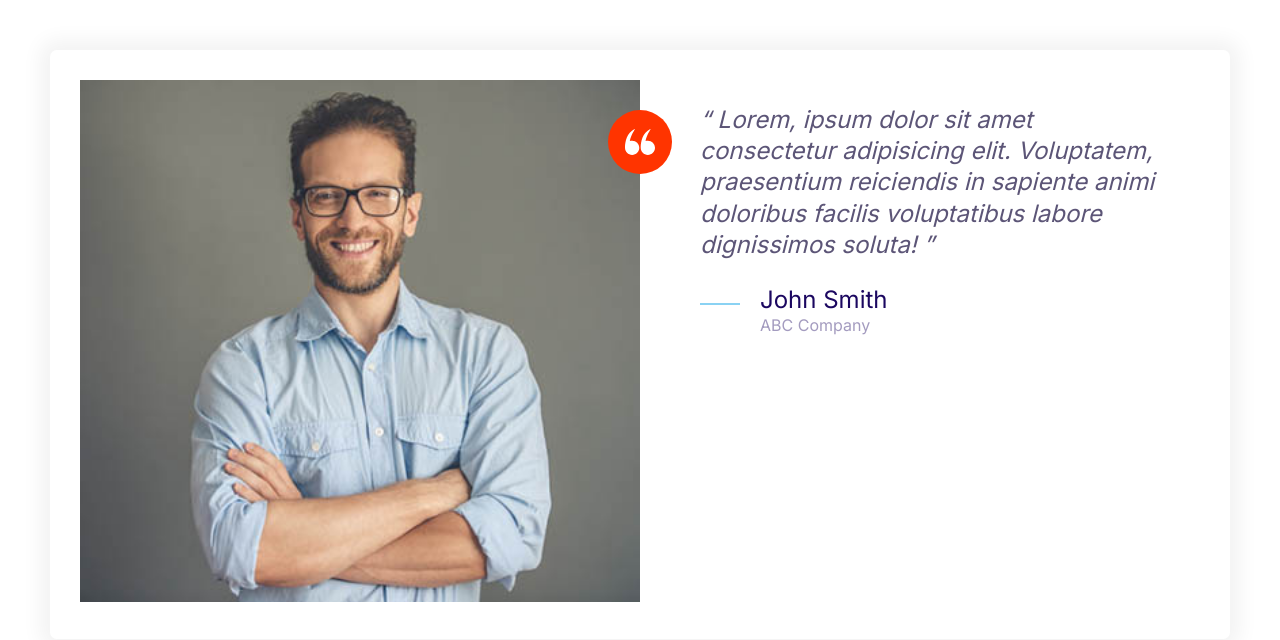
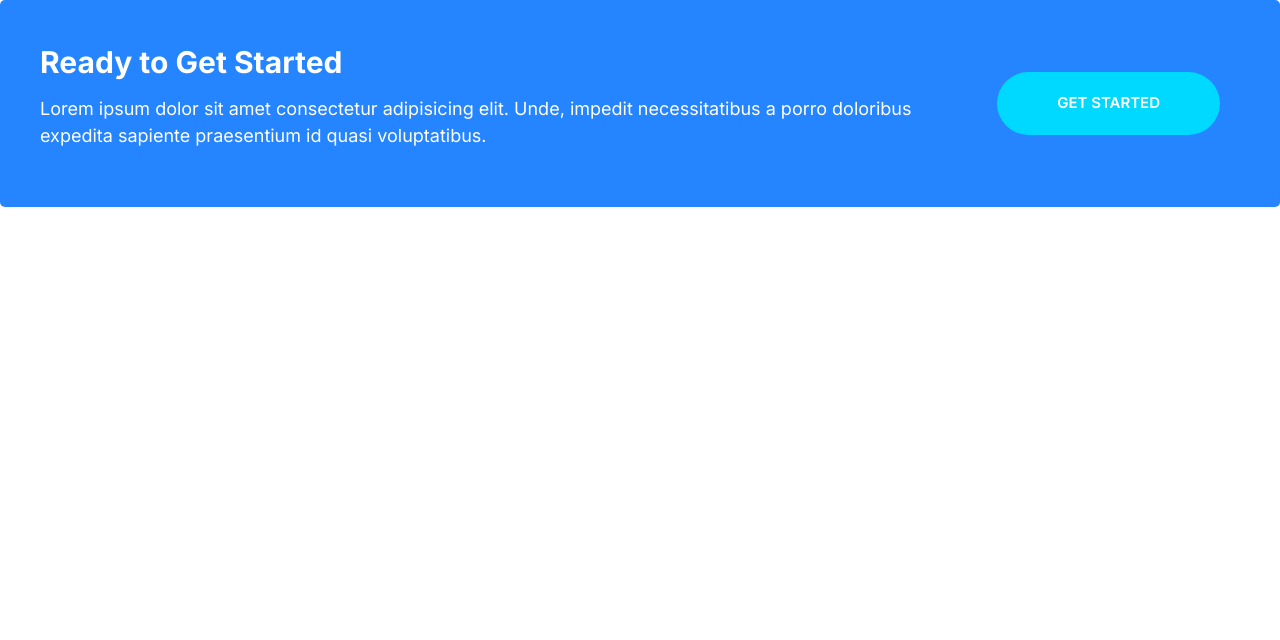
Before and after one commit to SamGitHub3/moshifybysam, a plain HTML site: page index.html in a window 1280 px wide. Drawn offline with Linux system fonts and the light colour scheme.

Commit message:
Defining callouts.

```diff
--- a/css/styles.css
+++ b/css/styles.css
@@ -233,6 +233,11 @@ a {
 
 .btn--accent:hover {
     background: #ec3000;
+}
+
+.btn--stretched {
+    padding-left: 6rem;
+    padding-right: 6rem;
 }
 
 .btn--block {
@@ -499,3 +504,45 @@ a {
         margin-left: 6rem;
     }
 }
+
+/* Callouts */
+
+.callout {
+    padding: 4rem;
+    border-radius: 5px;
+}
+
+.callout--primary {
+    background: var(--color-primary);
+    color: #fff;
+}
+
+.callout__heading {
+    color: #fff;
+    margin-top: 0;
+    font-size: 3rem;
+}
+
+.callout .btn {
+    justify-self: center;
+    align-self: center;
+}
+
+.callout__content {
+    text-align: center;
+}
+
+@media screen and (min-width: 768px) {
+    .callout .grid--1x2 {
+        grid-template-columns: 1fr auto;
+    }
+
+    .callout__content {
+        text-align: left;
+    }
+
+    .callout .btn {
+        justify-self: start;
+        margin: 0 2rem;
+    }
+}
--- a/index.html
+++ b/index.html
@@ -17,37 +17,18 @@
       crossorigin="anonymous"
     ></script>
   </head>
-  <body style="padding: 5rem">
-    <div class="card testimonial">
+  <body>
+    <div class="callout callout--primary">
       <div class="grid grid--1x2">
-        <div class="testimonial__image">
-          <img src="images/testimonial.jpg" alt="A happy, smiling customer" />
-          <span class="icon-container icon-container--accent">
-            <svg class="icon icon--white icon--small">
-              <use xlink:href="images/sprite.svg#quotes"></use>
-            </svg>
-          </span>
+        <div class="callout__content">
+          <h2 class="callout__heading">Ready to Get Started</h2>
+          <p>
+            Lorem ipsum dolor sit amet consectetur adipisicing elit. Unde,
+            impedit necessitatibus a porro doloribus expedita sapiente
+            praesentium id quasi voluptatibus.
+          </p>
         </div>
-        <blockquote class="quote">
-          <p class="quote__text">
-            Lorem, ipsum dolor sit amet consectetur adipisicing elit.
-            Voluptatem, praesentium reiciendis in sapiente animi doloribus
-            facilis voluptatibus labore dignissimos soluta!
-          </p>
-          <footer>
-            <div class="media">
-              <div class="media__image">
-                <svg class="icon icon--primary quote__line">
-                  <use xlink:href="images/sprite.svg#line"></use>
-                </svg>
-              </div>
-              <div class="media__body">
-                <h3 class="media__title quote__author">John Smith</h3>
-                <p class="quote__organization">ABC Company</p>
-              </div>
-            </div>
-          </footer>
-        </blockquote>
+        <a href="#" class="btn btn--secondary btn--stretched">Get Started</a>
       </div>
     </div>
   </body>
```
Also changed, not shown: css/components/callouts.html (added, +13 -0 lines).
